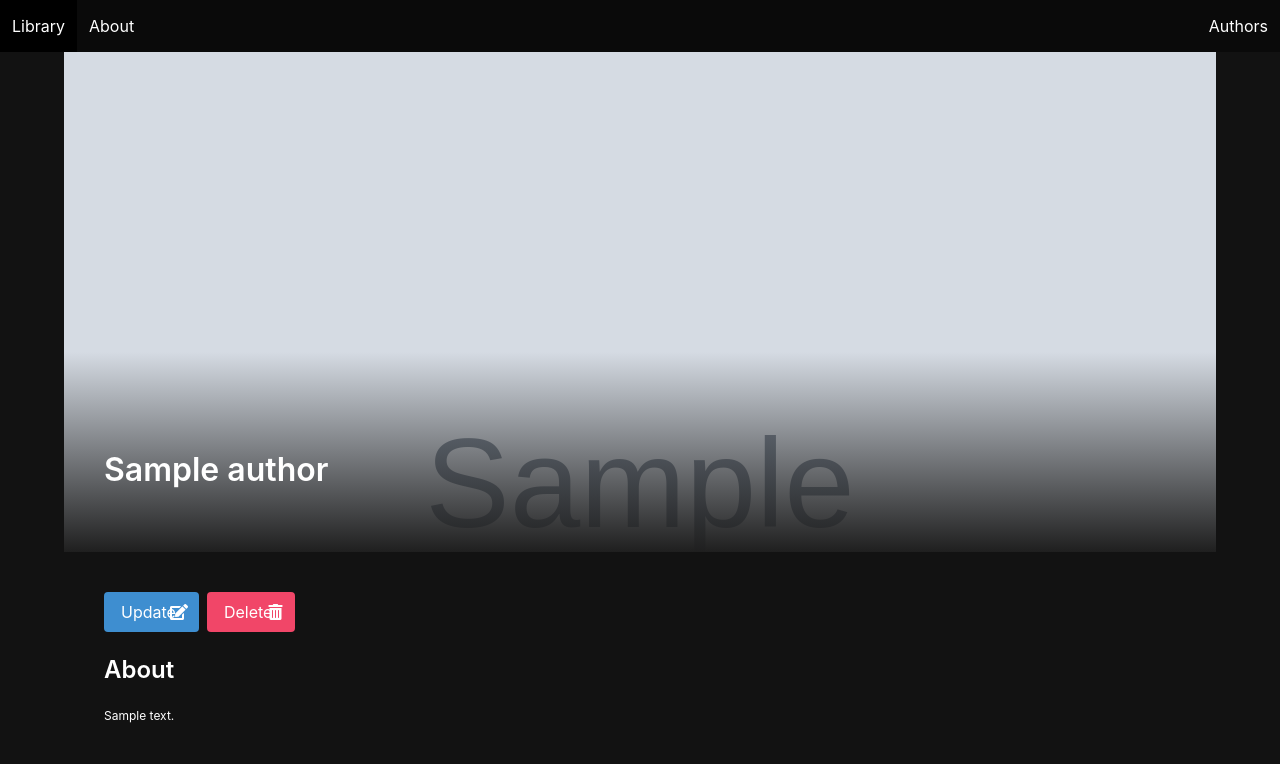
After one commit to mnbarber/Book-Collector, a Django app: template main_app/templates/author_detail.html in a window 1280 px wide. The commit adds this page. Shown: the top 764 px of the page. Run offline with Django 4.2, Linux system fonts and the light colour scheme; the template is opened without the code that fills it: values that come from a table or form of the project are taken from there, others are empty; tables that the repository leaves empty hold one stand-in row (values such as "Sample post"); grey boxes marked "Sample" are stand-in pictures.

Commit message:
added update, delete, create options, working on second model

```diff
--- a/main_app/models.py
+++ b/main_app/models.py
@@ -11,3 +11,12 @@ class Author(models.Model):
 
     class Meta:
         ordering = ['name']
+
+class Book(models.Model):
+    title = models.CharField(max_length=150)
+    length = models.IntegerField(default=0)
+    cover = models.CharField(max_length=500)
+    author = models.ForeignKey(Author, on_delete=models.CASCADE, related_name="books")
+
+    def __str__(self):
+        return self.title
--- a/main_app/static/styles/main.css
+++ b/main_app/static/styles/main.css
@@ -8,6 +8,11 @@ h1,
   h2,
   h3 {
     color: #ffffff;
+  }
+
+  .container {
+    padding: 40px;
+    padding-right: 0;
   }
 
   .title {
@@ -22,7 +27,7 @@ h3 {
   }
 
   .gallery .card {
-    transition: .1s linear;
+    transition: 0.1s linear;
   }
 
   .gallery .card:hover {
@@ -33,3 +38,41 @@ h3 {
   p {
     font-size: 12px;
   }
+
+  .detail__img {
+    position: absolute;
+    left: 0;
+    top: 0;
+    width: 100%;
+    height: 500px;
+    background-color: #ffffff;
+    overflow: hidden;
+  }
+
+  .detail__img::after {
+    content: "";
+    background-image: linear-gradient(transparent 60%, #1f1f1f);
+    position: absolute;
+    top: 0;
+    left: 0;
+    width: 100%;
+    height: 100%;
+    z-index: 5;
+  }
+
+  img {
+    width: 100%;
+    height: 500px;
+    object-fit: cover;
+    object-position: top;
+  }
+
+  .detail__name {
+    position: absolute;
+    z-index: 5;
+    top: 400px;
+  }
+
+  .detail__container {
+    margin-top: 500px;
+  }
--- /dev/null
+++ b/main_app/templates/author_detail.html
@@ -0,0 +1,36 @@
+{% extends 'base.html' %}
+{% block content %}
+<div class="detail__img">
+    <img src="{{author.img}}" alt="{{author.name}}" />
+</div>
+<div class="detail__name">
+    {% if author.verified_author %}
+    <div class="icon-text">
+        <span class="icon has-text-info">
+            <i class="fas fa-check-circle"></i>
+        </span>
+        <span>Verified</span>
+    </div>
+    {% endif %}
+    <h1 class="title">{{author.name}}</h1>
+</div>
+<div class="detail__container">
+    <div class="buttons">
+        <a href="{% url 'author_update' author.pk %}" class="button is-info">Update
+            <span class="icon">
+                <i class="fas fa-edit"></i>
+            </span>
+        </a>
+        <a href="{% url 'author_delete' author.pk %}" class="button is-danger">Delete
+            <span class="icon">
+                <i class="fas fa-trash-alt"></i>
+            </span>
+        </a>
+    </div>
+    <div class="detail__about">
+        <h4 class="title is-4">About</h4>
+        <p>{{author.bio}}</p>
+    </div>
+</div>
+
+{% endblock %}
--- a/main_app/templates/base.html
+++ b/main_app/templates/base.html
@@ -7,6 +7,7 @@
         <meta name="viewport" content="width=device-width, initial-scale=1.0" />
         <link rel="stylesheet" href="https://cdn.jsdelivr.net/npm/bulma@0.9.2/css/bulma.min.css">
         <link rel="stylesheet" href="{% static 'styles/main.css' %}" />
+        <link rel="stylesheet" href="https://cdnjs.cloudflare.com/ajax/libs/font-awesome/5.15.4/css/all.min.css">
         <script src="{% static 'scripts/main.js' %}" defer></script>
         <script src="https://code.jquery.com/jquery-3.6.0.min.js" integrity="sha256-/xUj+3OJU5yExlq6GSYGSHk7tPXikynS7ogEvDej/m4=" crossorigin="anonymous"></script>
         <title>Library - {% block title %}{% endblock %}</title>
--- a/main_app/urls.py
+++ b/main_app/urls.py
@@ -4,5 +4,9 @@ from . import views
 urlpatterns = [
     path('', views.Home.as_view(), name="home"),
     path('about/', views.About.as_view(), name="about"),
-    path('authors/', views.AuthorList.as_view(), name="author_list")
+    path('authors/', views.AuthorList.as_view(), name="author_list"),
+    path('authors/new/', views.AuthorCreate.as_view(), name="author_create"),
+    path('authors/<int:pk>/', views.AuthorDetail.as_view(), name="author_detail"),
+    path('authors/<int:pk>/update', views.AuthorUpdate.as_view(), name="author_update"),
+    path('authors/<int:pk>/delete', views.AuthorDelete.as_view(), name="author_delete")
 ]
```
Also changed, not shown: db/create_authors.sql (+1 -9 lines), main_app/templates/author_create.html (added, +12 -0 lines), main_app/templates/author_delete_confirmation.html (added, +11 -0 lines), main_app/templates/author_list.html (+16 -8 lines), main_app/templates/author_update.html (added, +9 -0 lines), main_app/views.py (+35 -9 lines), book_collector/__init__.py (added), book_collector/asgi.py (renamed from book_collector_app/asgi.py), book_collector/settings.py (renamed from book_collector_app/settings.py), book_collector/urls.py (renamed from book_collector_app/urls.py), book_collector/wsgi.py (renamed from book_collector_app/wsgi.py). Lines whose indentation alone changed are shown as unchanged.
